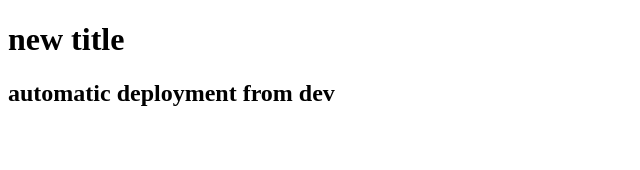
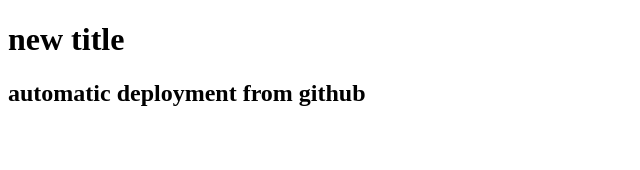
Before and after one commit to georgikostadinov/fxsumo, an Angular app: page / in a window 1280 px wide. Shown: the top 170 px of the page, without its empty margins (0-640 px from the left). Built offline with nearby package versions, Linux system fonts and the light colour scheme; no server answers.

Commit message:
Rerun automatic deploy

```diff
--- a/src/app/app.component.html
+++ b/src/app/app.component.html
@@ -2,4 +2,4 @@
   {{title}}
   {{ teams }}
 </h1>
-<h2>automatic deployment from dev</h2>
+<h2>automatic deployment from github</h2>
```
